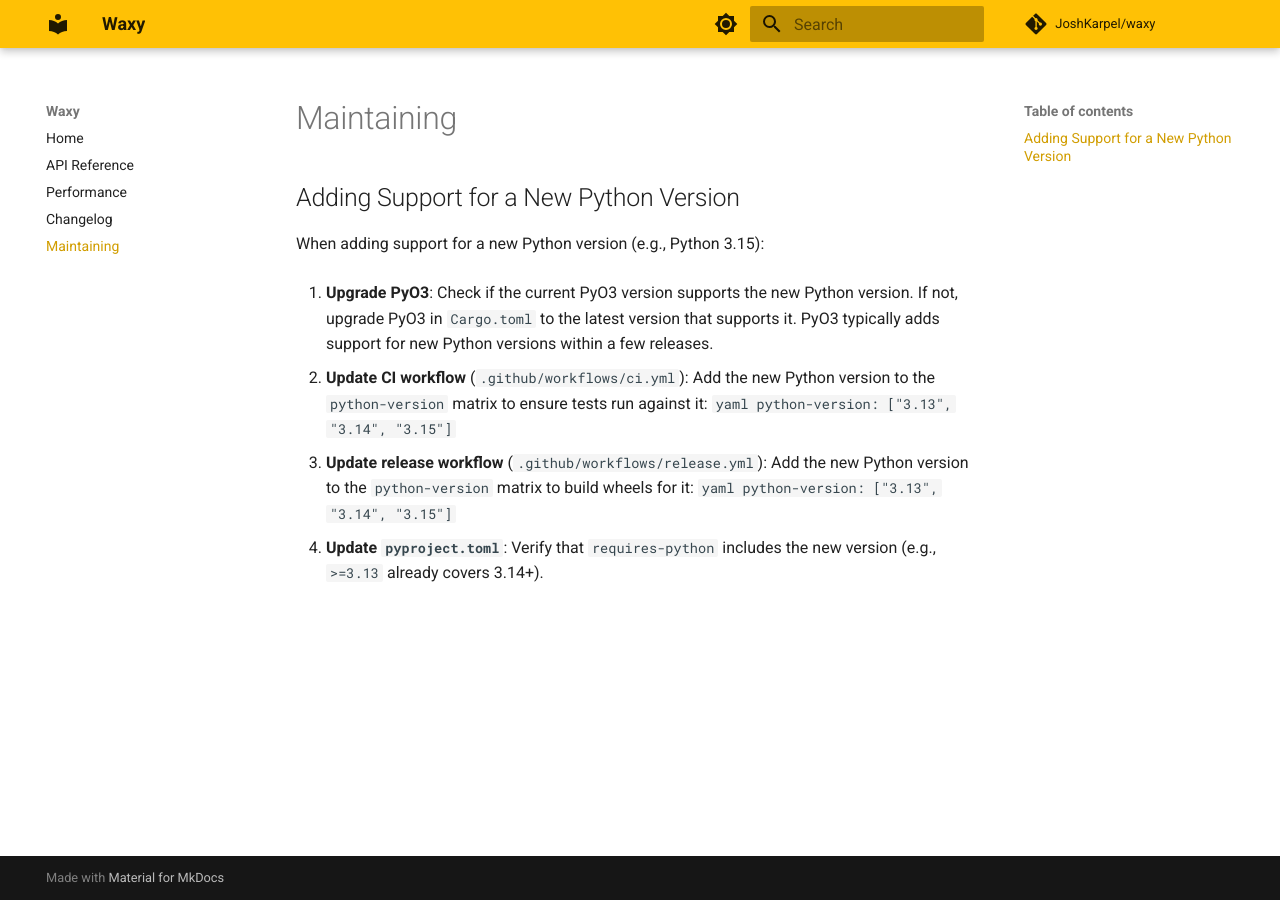
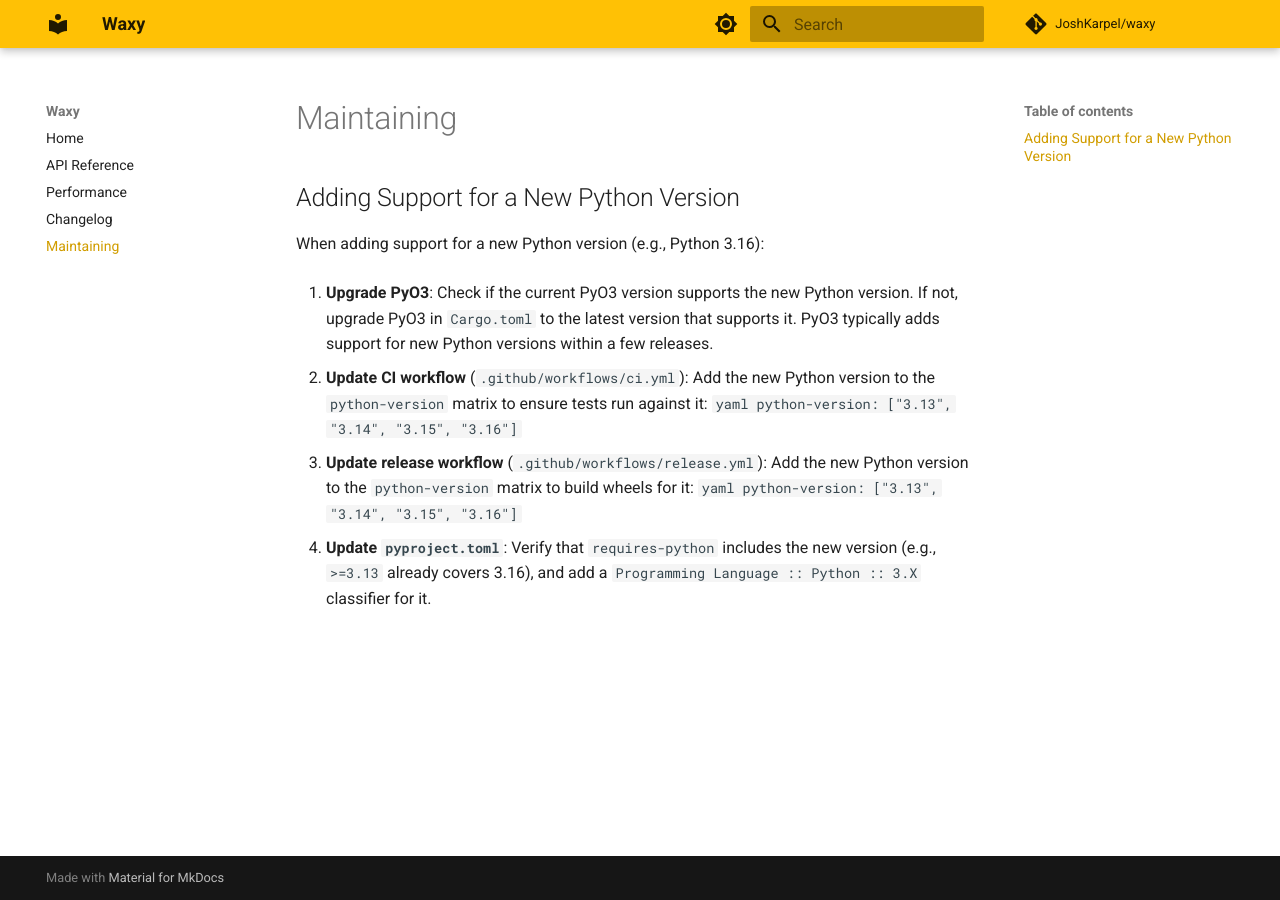
Before and after one commit to JoshKarpel/waxy, an MkDocs documentation site: the page built from docs/maintaining.md, in a window 1280 px wide. Built offline with MkDocs 1.6.1 and Material for MkDocs 9.7.7, drawn with Linux system fonts in a browser that asks for light colours; comment, search, counter and statistics services are not loaded.

Commit message:
support py3.15

````diff
--- a/docs/maintaining.md
+++ b/docs/maintaining.md
@@ -2,18 +2,18 @@
 
 ## Adding Support for a New Python Version
 
-When adding support for a new Python version (e.g., Python 3.15):
+When adding support for a new Python version (e.g., Python 3.16):
 
 1. **Upgrade PyO3**: Check if the current PyO3 version supports the new Python version. If not, upgrade PyO3 in `Cargo.toml` to the latest version that supports it. PyO3 typically adds support for new Python versions within a few releases.
 
 2. **Update CI workflow** (`.github/workflows/ci.yml`): Add the new Python version to the `python-version` matrix to ensure tests run against it:
    ```yaml
-   python-version: ["3.13", "3.14", "3.15"]
+   python-version: ["3.13", "3.14", "3.15", "3.16"]
    ```
 
 3. **Update release workflow** (`.github/workflows/release.yml`): Add the new Python version to the `python-version` matrix to build wheels for it:
    ```yaml
-   python-version: ["3.13", "3.14", "3.15"]
+   python-version: ["3.13", "3.14", "3.15", "3.16"]
    ```
 
-4. **Update `pyproject.toml`**: Verify that `requires-python` includes the new version (e.g., `>=3.13` already covers 3.14+).
+4. **Update `pyproject.toml`**: Verify that `requires-python` includes the new version (e.g., `>=3.13` already covers 3.16), and add a `Programming Language :: Python :: 3.X` classifier for it.
--- a/pyproject.toml
+++ b/pyproject.toml
@@ -17,6 +17,7 @@
     "Programming Language :: Python :: 3",
     "Programming Language :: Python :: 3.13",
     "Programming Language :: Python :: 3.14",
+    "Programming Language :: Python :: 3.15",
     "Programming Language :: Rust",
     "Typing :: Typed",
 ]
````
Also changed, not shown: docs/changelog.md (+2 -0 lines), 2 other files.
